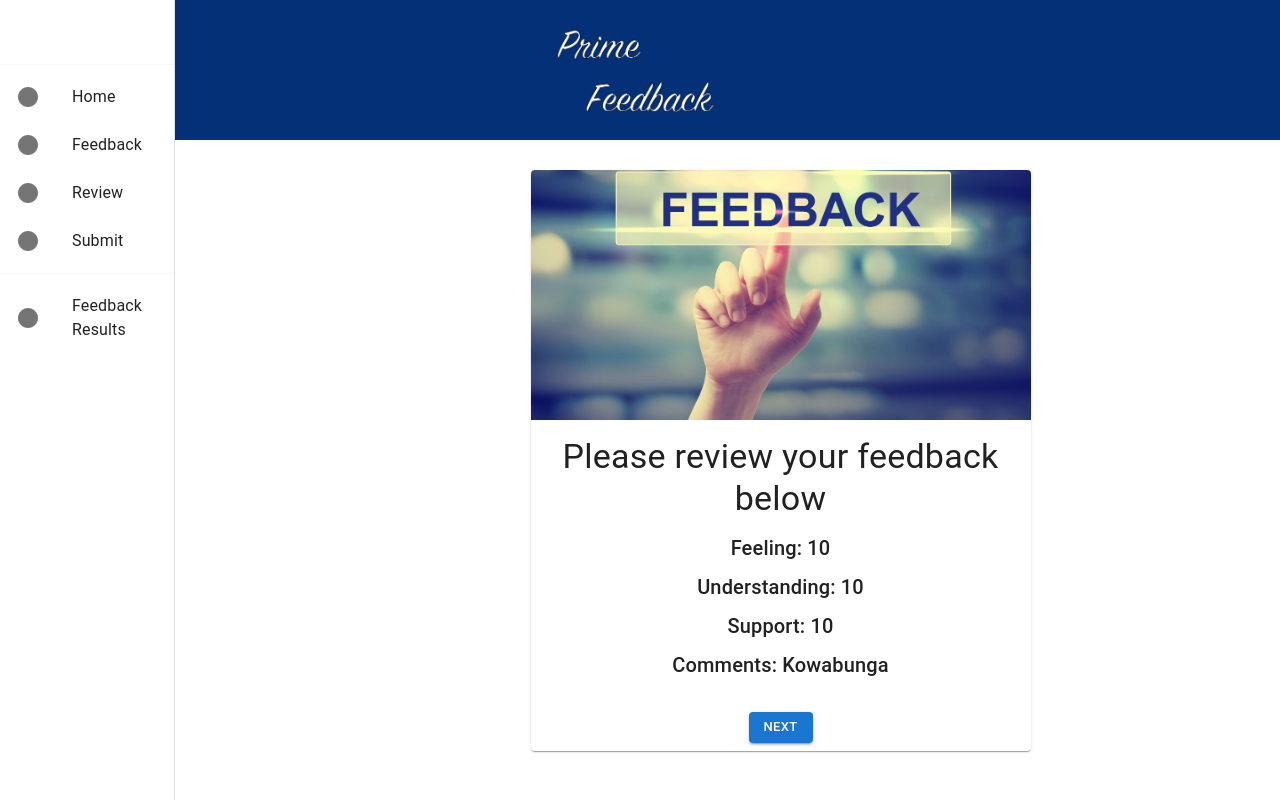
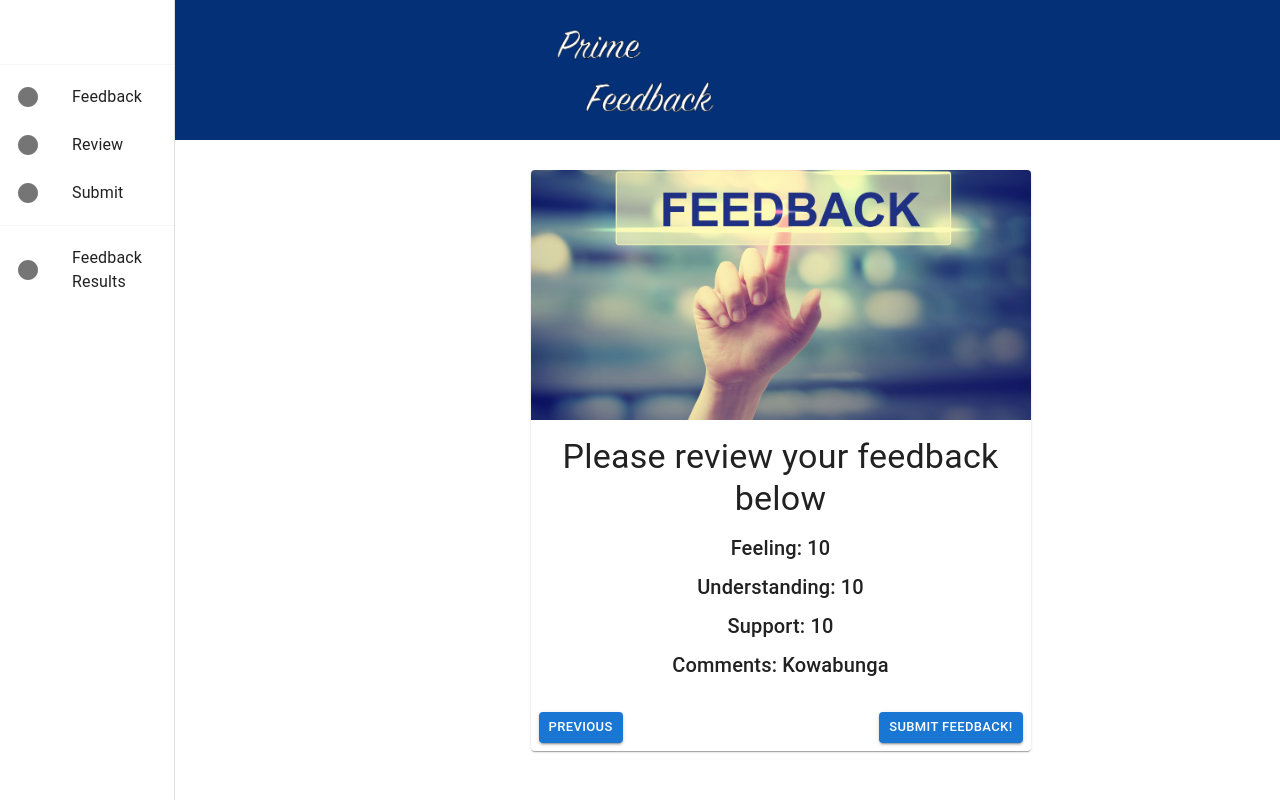
Before and after one commit to AdamWilliamGangl/Weekend_redux_feedback_loop, a React (Create React App) app: page /#/review in a window 1280 px wide. Built offline with nearby package versions, Linux system fonts and the light colour scheme.

Commit message:
changed feeling component to home route and modified pages to see this change.

```diff
--- a/src/components/App/App.css
+++ b/src/components/App/App.css
@@ -47,3 +47,9 @@ input {
   display: flex;
   justify-content: center;
 }
+
+.containerFeeling {
+  display: flex;
+  flex-direction: column;
+  margin-bottom: 20px;
+}
--- a/src/components/App/App.jsx
+++ b/src/components/App/App.jsx
@@ -25,7 +25,7 @@ function App() {
           <ResponsiveDrawer />
 
           <div className="App-routes">
-            <Route path="/feeling">
+            <Route exact path="/">
               <Feeling />
             </Route>
 
--- a/src/components/CardItem/CardItem.jsx
+++ b/src/components/CardItem/CardItem.jsx
@@ -27,12 +27,6 @@ function CardItem({ item, id }) {
         history.push(path)
     }
 
-    //Function to move us to the last page of the form.
-    const routeChangePrev = () => {
-        let path = '/home';
-        history.push(path)
-    }
-
     //Function to clear the input field.
     const clearInputField = () => {
         setInfo('')
@@ -49,7 +43,6 @@ function CardItem({ item, id }) {
         event.preventDefault();
         dispatchSurvey()
         clearInputField();
-        // routeChangeNext()
     }
 
     return (
--- a/src/components/Drawer/Drawer.jsx
+++ b/src/components/Drawer/Drawer.jsx
@@ -10,7 +10,6 @@ import ListItem from '@mui/material/ListItem';
 import ListItemButton from '@mui/material/ListItemButton';
 import ListItemIcon from '@mui/material/ListItemIcon';
 import ListItemText from '@mui/material/ListItemText';
-import MenuIcon from '@mui/icons-material/Menu';
 import Toolbar from '@mui/material/Toolbar';
 import Typography from '@mui/material/Typography';
 import CircleIcon from '@mui/icons-material/Circle';
@@ -29,14 +28,9 @@ const ResponsiveDrawer = props => {
     const { history } = props
     const itemsList = [
         {
-            text: 'Home',
+            text: 'Feedback',
             icon: <CircleIcon />,
             onClick: () => history.push('/')
-        },
-        {
-            text: 'Feedback',
-            icon: <CircleIcon />,
-            onClick: () => history.push('/feeling')
         },
         {
             text: 'Review',
@@ -46,14 +40,14 @@ const ResponsiveDrawer = props => {
         {
             text: 'Submit',
             icon: <CircleIcon />,
-            onClick: () => history.push('/review')
+            onClick: () => history.push('/submit')
         }]
 
     const itemsListLower = [
         {
             text: 'Feedback Results',
             icon: <CircleIcon />,
-            onClick: () => history.push('/review')
+            onClick: () => history.push('/feedbackResults')
         }]
 
     const drawer = (
--- a/src/components/Feeling/Feeling.jsx
+++ b/src/components/Feeling/Feeling.jsx
@@ -5,6 +5,13 @@ import { useSelector } from "react-redux";
 import { Carousel } from "react-bootstrap";
 import CardItem from "../CardItem/CardItem";
 import React from "react";
+//Material UI import items
+import Button from '@mui/material/Button';
+import Card from '@mui/material/Card';
+import CardActions from '@mui/material/CardActions';
+import CardContent from '@mui/material/CardContent';
+import Typography from '@mui/material/Typography';
+import CardMedia from '@mui/material/CardMedia';
 
 function Feeling() {
 
@@ -45,14 +52,22 @@ function Feeling() {
     }
 
     return (
-            <div className="container">
+        <div className="containeFeeling">
             <Carousel>
                 {questions.map((item, index) => {
                     return <Carousel.Item key={index}>
-                            <CardItem item={item} id={index}/>
+                        <CardItem item={item} id={index} />
                     </Carousel.Item>
                 })}
             </Carousel>
+            <div>
+            <Button size="small" variant="contained" onClick={routeChangeNext} >
+                Review Feedback
+            </Button>
+            </div>
+            <div>
+
+            </div>
         </div>
     )
 }
--- a/src/components/Review/Review.jsx
+++ b/src/components/Review/Review.jsx
@@ -1,11 +1,9 @@
 import axios from "axios"
 import React from "react";
-import { useState, useEffect } from "react"
 import { useHistory } from "react-router-dom";
 import { useSelector } from "react-redux";
 //Material UI import items
 import Button from '@mui/material/Button';
-//Material UI import items
 import Card from '@mui/material/Card';
 import CardActions from '@mui/material/CardActions';
 import CardContent from '@mui/material/CardContent';
@@ -15,12 +13,29 @@ import CardMedia from '@mui/material/CardMedia';
 function Review() {
     const feedback = useSelector((store => store.feedback))
 
+    //Function to move us to the next page of the form.
+    const routeChangeNext = () => {
+        let path = '/submit';
+        history.push(path)
+    }
+
+    //Function to move us to the last page of the form.
+    const routeChangePrev = () => {
+        let path = '/feeling';
+        history.push(path)
+    }
+
+    //Allows us to utilize the useHistory method.
+    const history = useHistory();
+
+    //Function to POST to DB and move to next page.
     const handleSubmit = (event) => {
         event.preventDefault();
         addFeedback(feedback)
-        // routeChangeNext()
+        routeChangeNext()
     }
 
+    //Function to POST to DB
     const addFeedback = (feedback) => {
         console.log('This is feedback', feedback)
         axios.post('/feedback', feedback)
@@ -32,7 +47,6 @@ function Review() {
                 console.log('This is the error in POST in review.jsx', error)
             })
     }
-
 
     return (
         <div className="container">
@@ -59,9 +73,12 @@ function Review() {
                         Comments: {feedback.comments}
                     </Typography>
                 </CardContent>
-                <CardActions sx={{ justifyContent: "center" }}>
+                <CardActions sx={{ justifyContent: "space-between" }}>
+                    <Button size="small" variant="contained" onClick={routeChangePrev}>
+                        Previous
+                    </Button>
                     <Button size="small" variant="contained" onClick={handleSubmit}>
-                        Next
+                        Submit Feedback!
                     </Button>
                 </CardActions>
 
--- a/src/components/Submit/Submit.jsx
+++ b/src/components/Submit/Submit.jsx
@@ -2,12 +2,47 @@ import axios from "axios"
 import { useState, useEffect } from "react"
 import { useHistory } from "react-router-dom";
 import React from "react";
+//Material UI import items
+import Button from '@mui/material/Button';
+import Card from '@mui/material/Card';
+import CardActions from '@mui/material/CardActions';
+import CardContent from '@mui/material/CardContent';
+import Typography from '@mui/material/Typography';
+import CardMedia from '@mui/material/CardMedia';
 
 function Submit(){
 
+        //Function to move us to the next page of the form.
+        const routeChangeNext = () => {
+            let path = '/feeling';
+            history.push(path)
+        }
+
+        //Allows us to utilize the useHistory method.
+        const history = useHistory();
+
     return (
         <>
+           <div className="container">
+            <Card sx={{ maxWidth: 500 }}>
+                <CardMedia
+                    sx={{ height: 350, width: 500, justifyContent: "center" }}
+                    image="images/ThankYou.jpeg"
+                    title="Feedback"
+                />
+                <CardContent sx={{ width: '100%' }}>
+                    <Typography gutterBottom variant="h4" component="div">
+                        Thank you for submitting your feedback!
+                    </Typography>
+                </CardContent>
+                <CardActions sx={{ justifyContent: "center" }}>
+                    <Button size="small" variant="contained" onClick={routeChangeNext}>
+                        Submit More Feedback!
+                    </Button>
+                </CardActions>
 
+            </Card>
+        </div>
         </>
     )
 }
```
Also changed, not shown: public/images/ThankYou.jpeg (added). Lines whose indentation alone changed are shown as unchanged.
